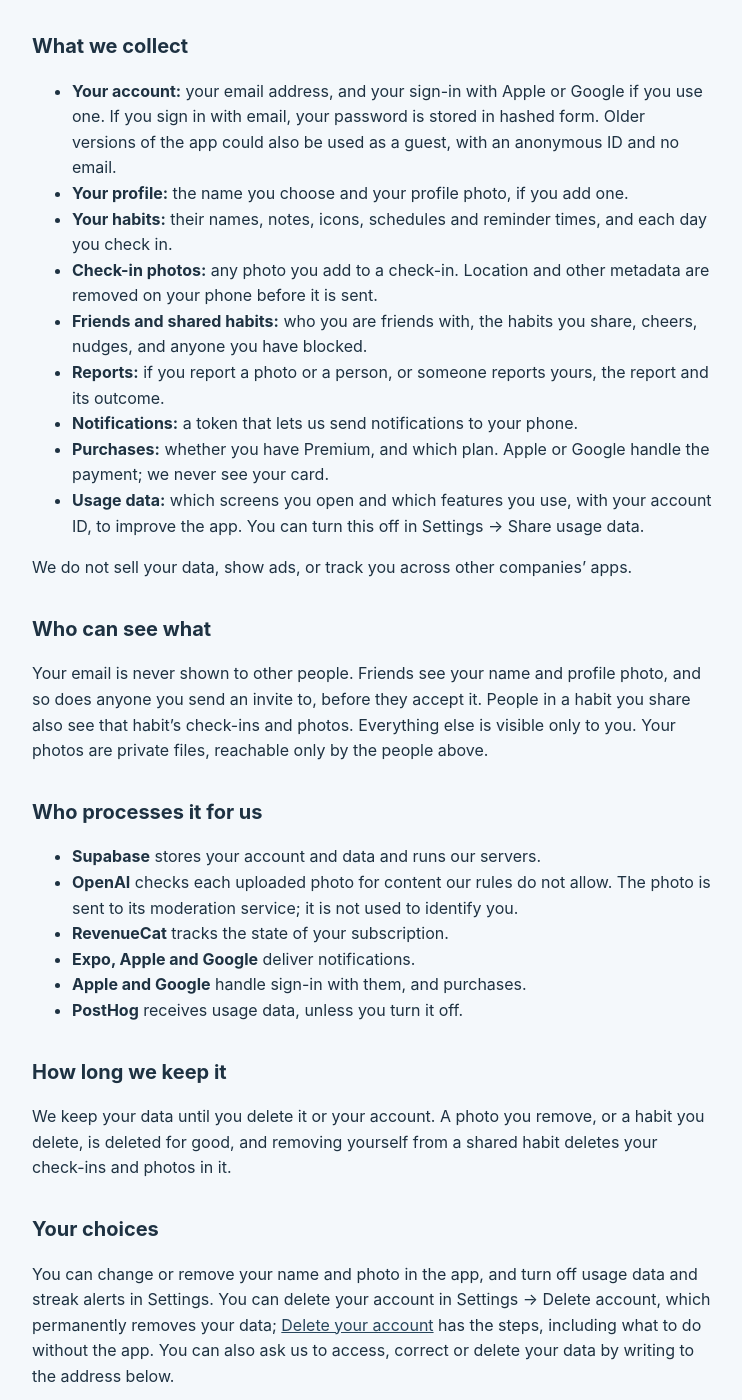
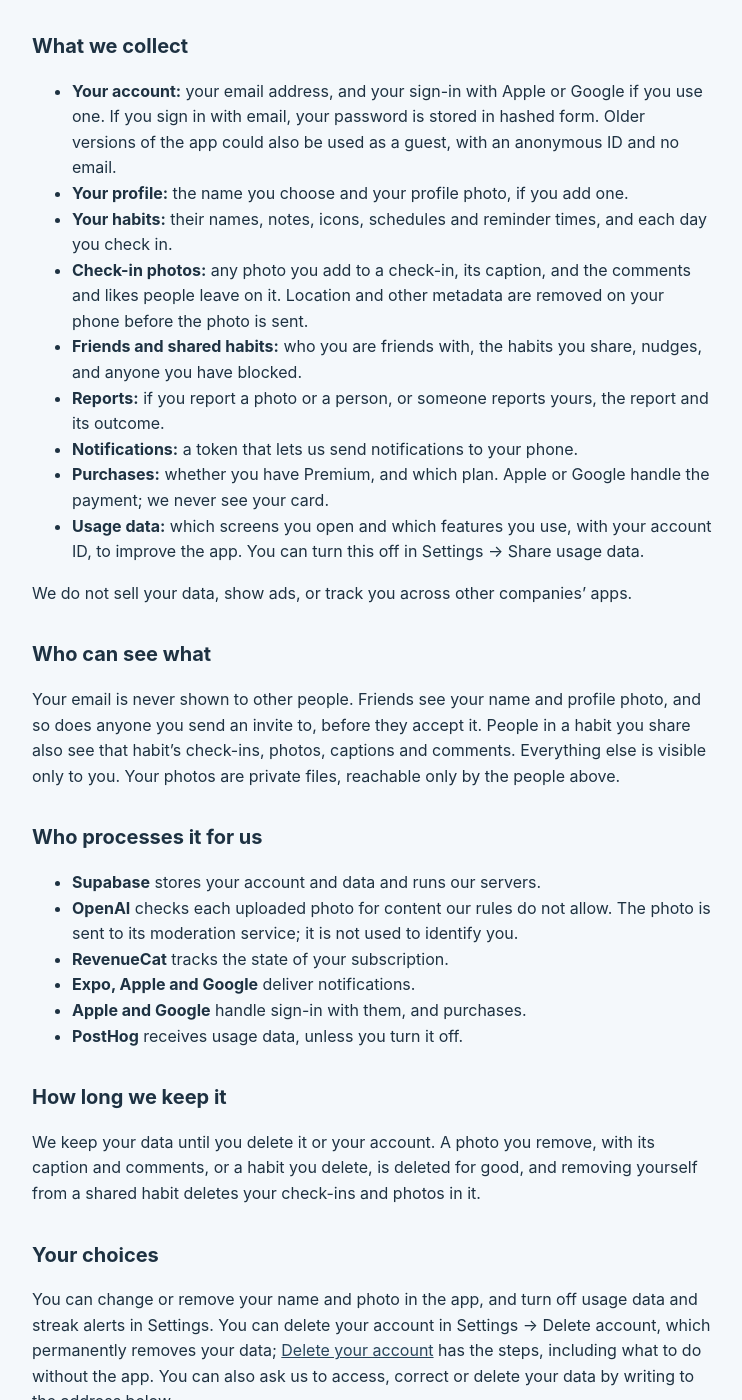
Before and after one commit to auratics/auratics, a Jekyll site: the page built from habuddy/privacy-policy.md, in a window 1280 px wide and 1400 px high, scrolled down 405 px. Shown: the whole window, without its empty margins (268-1010 px from the left). Built offline with Jekyll 4.4.1, drawn with Linux system fonts in a browser that asks for light colours; some of the changed text lies outside the part shown.

Commit message:
habuddy: privacy policy covers captions, comments and likes

```diff
--- a/habuddy/privacy-policy.md
+++ b/habuddy/privacy-policy.md
@@ -19,8 +19,8 @@ Habuddy is a habit tracker you can use alone or with friends. This page explains
 - **Your account:** your email address, and your sign-in with Apple or Google if you use one. If you sign in with email, your password is stored in hashed form. Older versions of the app could also be used as a guest, with an anonymous ID and no email.
 - **Your profile:** the name you choose and your profile photo, if you add one.
 - **Your habits:** their names, notes, icons, schedules and reminder times, and each day you check in.
-- **Check-in photos:** any photo you add to a check-in. Location and other metadata are removed on your phone before it is sent.
-- **Friends and shared habits:** who you are friends with, the habits you share, cheers, nudges, and anyone you have blocked.
+- **Check-in photos:** any photo you add to a check-in, its caption, and the comments and likes people leave on it. Location and other metadata are removed on your phone before the photo is sent.
+- **Friends and shared habits:** who you are friends with, the habits you share, nudges, and anyone you have blocked.
 - **Reports:** if you report a photo or a person, or someone reports yours, the report and its outcome.
 - **Notifications:** a token that lets us send notifications to your phone.
 - **Purchases:** whether you have Premium, and which plan. Apple or Google handle the payment; we never see your card.
@@ -30,7 +30,7 @@ We do not sell your data, show ads, or track you across other companies' apps.
 
 ## Who can see what
 
-Your email is never shown to other people. Friends see your name and profile photo, and so does anyone you send an invite to, before they accept it. People in a habit you share also see that habit's check-ins and photos. Everything else is visible only to you. Your photos are private files, reachable only by the people above.
+Your email is never shown to other people. Friends see your name and profile photo, and so does anyone you send an invite to, before they accept it. People in a habit you share also see that habit's check-ins, photos, captions and comments. Everything else is visible only to you. Your photos are private files, reachable only by the people above.
 
 ## Who processes it for us
 
@@ -43,7 +43,7 @@ Your email is never shown to other people. Friends see your name and profile pho
 
 ## How long we keep it
 
-We keep your data until you delete it or your account. A photo you remove, or a habit you delete, is deleted for good, and removing yourself from a shared habit deletes your check-ins and photos in it.
+We keep your data until you delete it or your account. A photo you remove, with its caption and comments, or a habit you delete, is deleted for good, and removing yourself from a shared habit deletes your check-ins and photos in it.
 
 ## Your choices
 
```
Also changed, not shown: other parts of habuddy/privacy-policy.md (+1 -1 lines).
